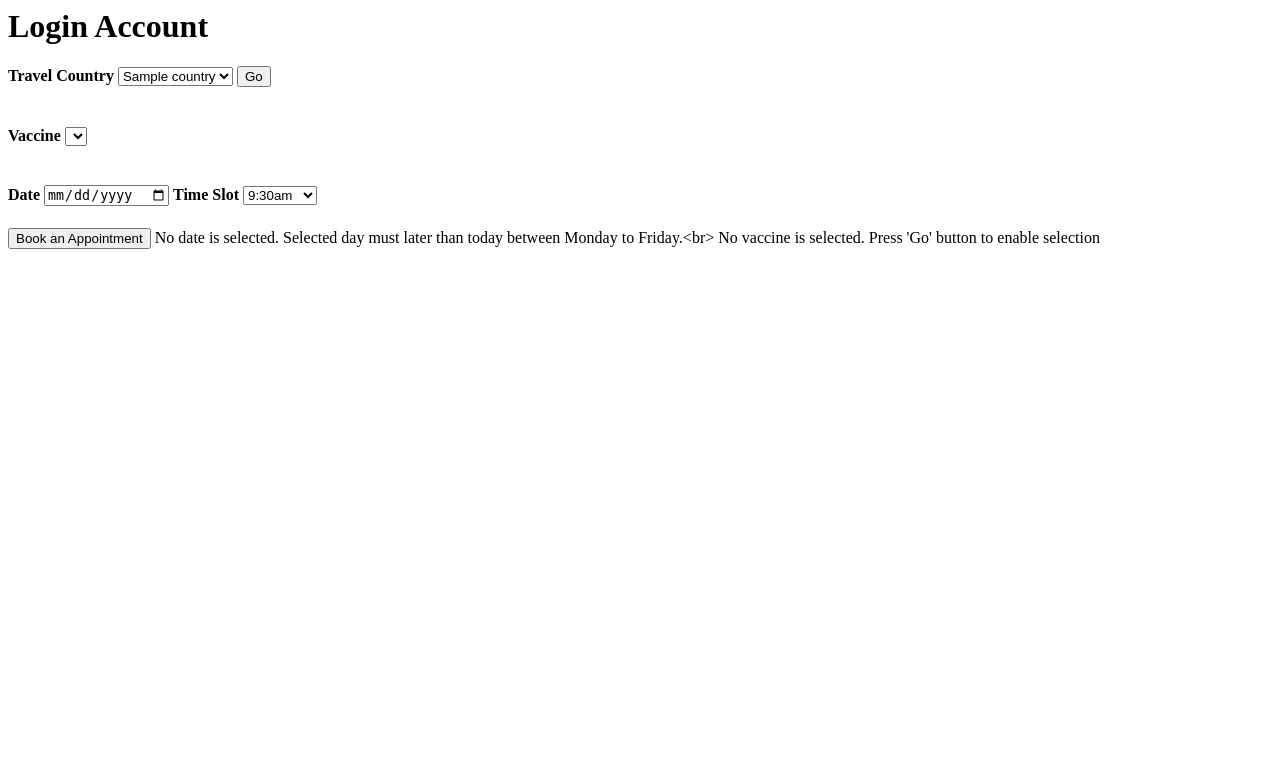
After one commit to sku899/QA_Project1, a Flask app: page /booking in a window 1280 px wide. The commit adds this page. Shown: the top 783 px of the page. Run offline with Flask 2, Linux system fonts and the light colour scheme; the visitor is signed in with stand-in values (Sample User, id 1); tables that the repository leaves empty hold one stand-in row (values such as "Sample post"); lists and menus that the app fills with data are empty.

Commit message:
This commit adds another relational table, bookings which has three foreign keys related to customers, countries and vaccine. This commit also add the function of booking a vaccine appointment. But this function cannot update the database yet. The function is used to catch all the information of booking, such as date, weekday, timeslot, travelling country and vaccine. It took some time to get the table relation right using this command, travel_vaccine = db.relationship('CVList', backref='countries'). It was found that backref should be equal to the same name as the the table. It requires verified.

```diff
--- a/app.py
+++ b/app.py
@@ -3,6 +3,7 @@ from flask import Flask, render_template, request, flash, session, url_for, redi
 from flask_wtf import FlaskForm
 from wtforms import StringField, SubmitField, PasswordField, SelectField, validators
 from wtforms.fields.html5 import DateField
+import datetime
 # from wtforms import DataRequired, ValidationError,Email, Length
 
 app = Flask(__name__)
@@ -15,6 +16,9 @@ database = 'flaskdb'
 app.config["SQLALCHEMY_DATABASE_URI"] = f'mysql+pymysql://{username}:{password}@{localhost}/{database}'
 app.config['SQLALCHEMY_TRACK_MODIFICATIONS'] = False
 db = SQLAlchemy(app)
+
+
+
 ####table class
 class Users(db.Model):
     id = db.Column(db.Integer, primary_key=True)
@@ -30,19 +34,31 @@ class Customers(db.Model):
     telephone = db.Column(db.String(12), nullable=False)
     gender = db.Column(db.String(2), nullable=False)
     age = db.Column(db.Integer, nullable=False)
+    booking = db.relationship('Bookings', backref='customers')
 
 class Countries(db.Model):
     id = db.Column(db.Integer, primary_key=True)
     countryname = db.Column(db.String(30), nullable=False)
-    travel_vaccine = db.relationship('Country_Vaccine', backref='countries')
+    travel_vaccine = db.relationship('CVList', backref='countries')
+    booking = db.relationship('Bookings', backref='countries')
 
 class Vaccine(db.Model):
     id = db.Column(db.Integer, primary_key=True)
     vaccinename = db.Column(db.String(30), nullable=False)
-    travel_vaccine = db.relationship('Country_Vaccine', backref='vaccine')
+    travel_vaccine = db.relationship('CVList', backref='vaccine')
+    booking = db.relationship('Bookings', backref='vaccine')
 
-class Country_Vaccine(db.Model):
+class CVList(db.Model):
     id = db.Column(db.Integer, primary_key=True)
+    country_id = db.Column(db.Integer, db.ForeignKey('countries.id'), nullable=False)
+    vaccine_id = db.Column(db.Integer, db.ForeignKey('vaccine.id'), nullable=False)
+
+class Bookings(db.Model):
+    id = db.Column(db.Integer, primary_key=True)
+    date = db.Column(db.DateTime, nullable=False)
+    weekday = db.Column(db.String(10), nullable=False)
+    timeslot = db.Column(db.String(10), nullable=False)
+    customer_id = db.Column(db.Integer, db.ForeignKey('customers.id'), nullable=False)
     country_id = db.Column(db.Integer, db.ForeignKey('countries.id'), nullable=False)
     vaccine_id = db.Column(db.Integer, db.ForeignKey('vaccine.id'), nullable=False)
 
@@ -52,6 +68,7 @@ class LoginForm(FlaskForm):
     email = StringField('email',validators=[validators.Email(granular_message=True)])
     password = PasswordField('password')
     submit = SubmitField('Sign In')
+    test = SubmitField('test')
     entrydate =DateField()
 
 class SignUpForm(FlaskForm):
@@ -74,6 +91,14 @@ class UpdateForm(FlaskForm):
     age = StringField('Age',validators=[validators.DataRequired()])
     update = SubmitField('Update')
     delete = SubmitField('Delete')
+
+class BookingForm(FlaskForm):
+    country = SelectField('Travel Country',choices=[])
+    vaccine = SelectField('Vaccine',choices=[])
+    submit = SubmitField('Book an Appointment')
+    go = SubmitField('Go')
+    entrydate =DateField('Date')#,validators=[validators.DataRequired()])
+    timeslot = SelectField('Time Slot',choices=['9:30am','10:30am','11:30am','13:30pm','14:30pm','15:30pm'])
 
 ####Functions
 def is_exist(customers, email):
@@ -108,6 +133,9 @@ def register():
     form = LoginForm()
     email = form.email.data
     password = form.password.data
+    if form.test.data:
+        session['initial']=True
+        return redirect(url_for("booking"))
     if  not form.validate_on_submit():
         if form.email.errors:
             email=""
@@ -194,8 +222,48 @@ def update():
         return f"Hi {session['name']}, your account has been deleted.<br/>"
     return render_template('update.html', form = form, customer = session['name'],greeting=session['greeting'])
 
+@app.route('/booking', methods=['GET', 'POST'])
+def booking():
+    form = BookingForm()
+    allcounties = Countries.query.all()
+    country_list=[]
+    for country in allcounties:
+       country_list.append(country.countryname)
+    form.country.choices =country_list
+    if not session['initial']:
+        selected_country = form.country.data
+        country_id = Countries.query.filter_by(countryname = selected_country).first().id
+        vaccine_list=[]
+        selected_country_vaccine = CVList.query.filter_by(country_id = country_id).all()
+        for v in selected_country_vaccine:
+            vaccine_list.append(Vaccine.query.filter_by(id = v.vaccine_id).first().vaccinename)
+        form.vaccine.choices=vaccine_list
+    # self.cleaned_data['date']
+    session['initial'] =False
+    selected_date = form.entrydate.data
+    is_date_right = True
+    error = ""
+    if not selected_date is None:
+        is_date_right = is_date_right and selected_date > datetime.date.today() and selected_date.weekday()<5
+        error = "Selected day must later than today between Monday to Friday."
+    else:
+        is_date_right =False
+        error = "No date is selected. Selected day must later than today between Monday to Friday."
+    is_vaccine_selected = True
+    if form.vaccine.data is None:
+        error += "<br> No vaccine is selected. Press 'Go' button to enable selection"
+        is_vaccine_selected = False
+    weekday =['Monday','Tuesday', 'Wednesday', 'Thursday','Friday']
+    if form.submit.data and is_date_right and is_vaccine_selected:# and form.validate_on_submit():
+        return f"A vaccine {form.vaccine.data} appointment has been booked on {weekday[selected_date.weekday()]}, {form.entrydate.data}, at {form.timeslot.data} for travelling to {form.country.data}"
+    session['initial']=False
+
+
+    return render_template('booking.html', form = form, message = error)
+
 
     #return render_template('update.html', form = form)
+#
 
 
 
--- a/tables.py
+++ b/tables.py
@@ -2,7 +2,7 @@
 This file will create the tables which show in app.py with or without records
 '''
 
-from app import db, Users, Customers, Countries, Vaccine  , Country_Vaccine
+from app import db, Users, Customers, Countries, Vaccine  , CVList
 
 db.drop_all()
 db.create_all()
@@ -34,7 +34,7 @@ for i, country in enumerate(countries):
         vaccineid = Vaccine.query.filter_by(vaccinename=v).first()
         print(countryid.id, '', vaccineid.id)
 
-        item = Country_Vaccine(country_id = countryid.id, vaccine_id = vaccineid.id)
+        item = CVList(country_id = countryid.id, vaccine_id = vaccineid.id)
         db.session.add(item)
         db.session.commit()
 
--- /dev/null
+++ b/templates/booking.html
@@ -0,0 +1,26 @@
+<html>
+    <head>
+        <title>Booking Page</title>
+    </head>
+    <body>
+        <h1>Login Account</h1>
+        <div class='form'>
+            <form method='POST' action=''>
+                <!--The hidden tag here is necessary for CSRF protection (always include in forms)-->
+                {{ form.hidden_tag() }}
+                <!--We display the username field label and the field itself-->
+
+                <h4>{{ form.country.label }} {{ form.country }}  {{ form.go }}
+                <br>
+                <br>
+                <h4> {{ form.vaccine.label }} {{ form.vaccine }}
+                <br>
+                <br>
+                <h4> {{form.entrydate.label}} {{form.entrydate}}  {{form.timeslot.label}} {{form.timeslot}}</h4>
+                {{ form.submit }}
+
+                {{ message }}
+            </form>
+        </div>
+    <body>
+</html>
--- a/templates/login.html
+++ b/templates/login.html
@@ -36,6 +36,8 @@
                 <br>
                 {{ form.submit }}
 
+                {{form.test}}
+
                 {{ message }}
             </form>
         </div>
```
